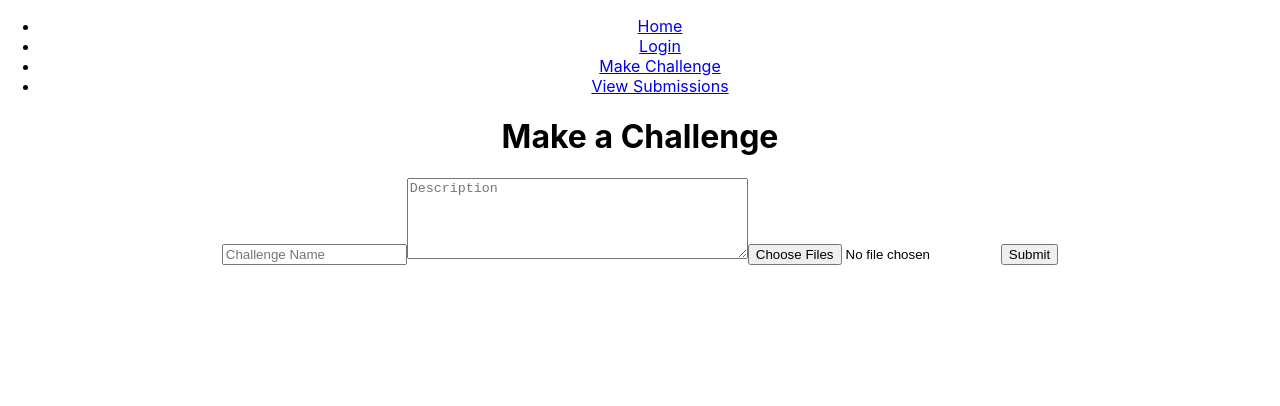
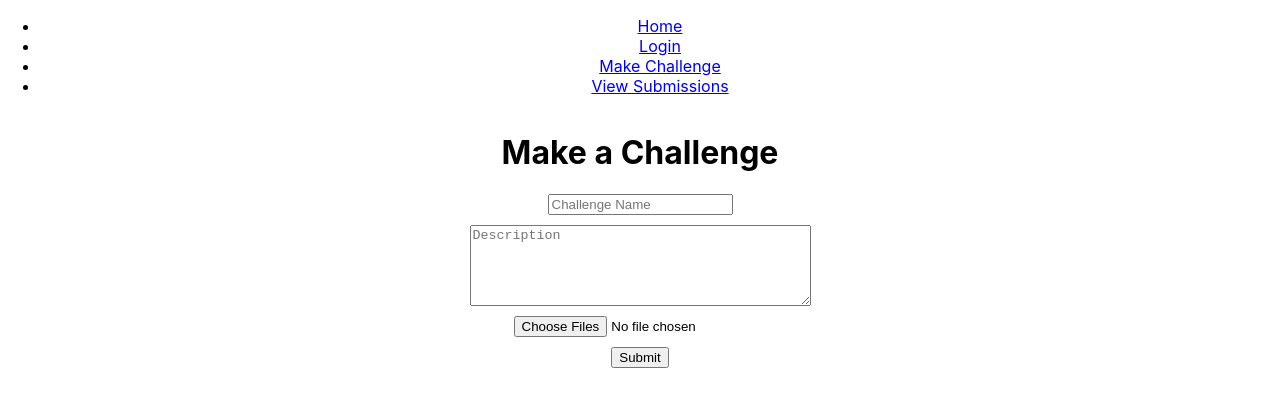
Before and after one commit to hugomilosz/ChallengerApp, a React (Create React App) app: page /makeChallenge in a window 1280 px wide. Shown: the top 406 px of the page. Built offline with nearby package versions, Linux system fonts and the light colour scheme.

Commit message:
Challenges are now listed on the home page

```diff
--- a/package.json
+++ b/package.json
@@ -11,6 +11,7 @@
     "@types/node": "^16.18.34",
     "@types/react": "^18.2.7",
     "@types/react-dom": "^18.2.4",
+    "axios": "^1.4.0",
     "express": "^4.18.2",
     "http-proxy-middleware": "^2.0.6",
     "mysql": "^2.18.1",
--- a/src/App.tsx
+++ b/src/App.tsx
@@ -1,6 +1,5 @@
-import React, { useEffect, useState } from 'react';
+import React from 'react';
 import { Route, Routes } from 'react-router-dom';
-// import logo from './logo.svg';
 import './App.css';
 import Login from './pages/Login';
 import MakeChallenge from './pages/MakeChallenge';
--- a/src/pages/Home.tsx
+++ b/src/pages/Home.tsx
@@ -1,11 +1,50 @@
-import React from "react";
+import React, { useEffect, useState } from "react";
+import axios from "axios";
+import { useNavigate } from 'react-router-dom';
 
 const Home = () => {
+    const [challenges, setChallenges] = useState<{ id: number; entryNames: string }[]>([]);
+
+    useEffect(() => {
+        fetchChallenges();
+    }, []);
+
+    let navigate = useNavigate();
+    const viewChallengeButton = () => {
+        let path = '../viewChallenge';
+        navigate(path);
+    }
+
+
+    const fetchChallenges = async () => {
+        try {
+            const response = await axios.get("/server/challenges");
+            if (Array.isArray(response.data)) {
+                setChallenges(response.data);
+            } else {
+                console.error("Invalid response data format:", response.data);
+            }
+        }
+        catch (error) {
+            console.error("Error fetching challenges:", error);
+        }
+    };
+
     return (
         <div className="home">
             <h1>Home Page</h1>
+            <div style={{ display: "flex", flexDirection: "column", alignItems: "center", justifyContent: "center" }}>
+            {challenges.map((challenge) => (
+                <div key={challenge.id}>
+                <div style={{ display: "flex", alignItems: "center", marginBottom: 10 }}>
+                    <span style={{ marginRight: 10 }}>{challenge.entryNames}</span>
+                    <button onClick={viewChallengeButton}>View Challenge</button>
+                </div>
+                </div>
+            ))}
+            </div>
         </div>
-    )
-}
+    );
+};
 
-export default Home
+export default Home;
--- a/src/pages/MakeChallenge.tsx
+++ b/src/pages/MakeChallenge.tsx
@@ -1,50 +1,33 @@
 import React from 'react';
-import { useNavigate } from 'react-router-dom';
 
 const MakeChallenge = () => {
-    let navigate = useNavigate();
-    const postButton = () => {
-        let path = '../viewChallenge';
-        navigate(path);
-    }
 
   const sendFiles = async () => {
-        // var input: any = document.getElementById('fileInput');
-
-        // const form = document.getElementById('form');
-        const formData = new FormData()
-
-        // FormData.set(myFiles.get)
-
+    const formData = new FormData();
     const response = await fetch('./server/createChallenge', {
       method: 'POST',
       body: formData
-        })
-
-        const json = await response.json()
-
-        console.log(json)
+    });
+    const json = await response.json();
+    console.log(json);
   }
 
   const handleSubmit = (event: { preventDefault: () => void; }) => {
-        alert("Here");
     event.preventDefault();
     sendFiles();
   }
 
   return (
-        <div className="makeChallenge">
+    <div className="makeChallenge" style={{ display: "flex", flexDirection: "column", alignItems: "center" }}>
       <h1>Make a Challenge</h1>
-            <form onSubmit={handleSubmit} id="form">
-                <input type="text" placeholder='Challenge Name' />
-                <textarea name="Description" cols={40} rows={5} placeholder='Description'></textarea>
-
-                {/* add initial inspiration (image/text) - this button links to UploadSubmission*/}
-                <input type="file" id="myFiles" accept="image/jpg" multiple />
-                <input type="submit" />
+      <form onSubmit={handleSubmit} id="form" style={{ display: "flex", flexDirection: "column", alignItems: "center" }}>
+        <input type="text" placeholder='Challenge Name' style={{ marginBottom: 10 }} />
+        <textarea name="Description" cols={40} rows={5} placeholder='Description' style={{ marginBottom: 10 }}></textarea>
+        <input type="file" id="myFiles" accept="image/jpg" multiple style={{ marginBottom: 10 }} />
+        <input type="submit" style={{ marginBottom: 10 }} />
       </form>
     </div>
   )
 }
 
-export default MakeChallenge
+export default MakeChallenge;
```
Also changed, not shown: 2 other files (tests, documents, lock files or other folders). Lines whose indentation alone changed are shown as unchanged.
